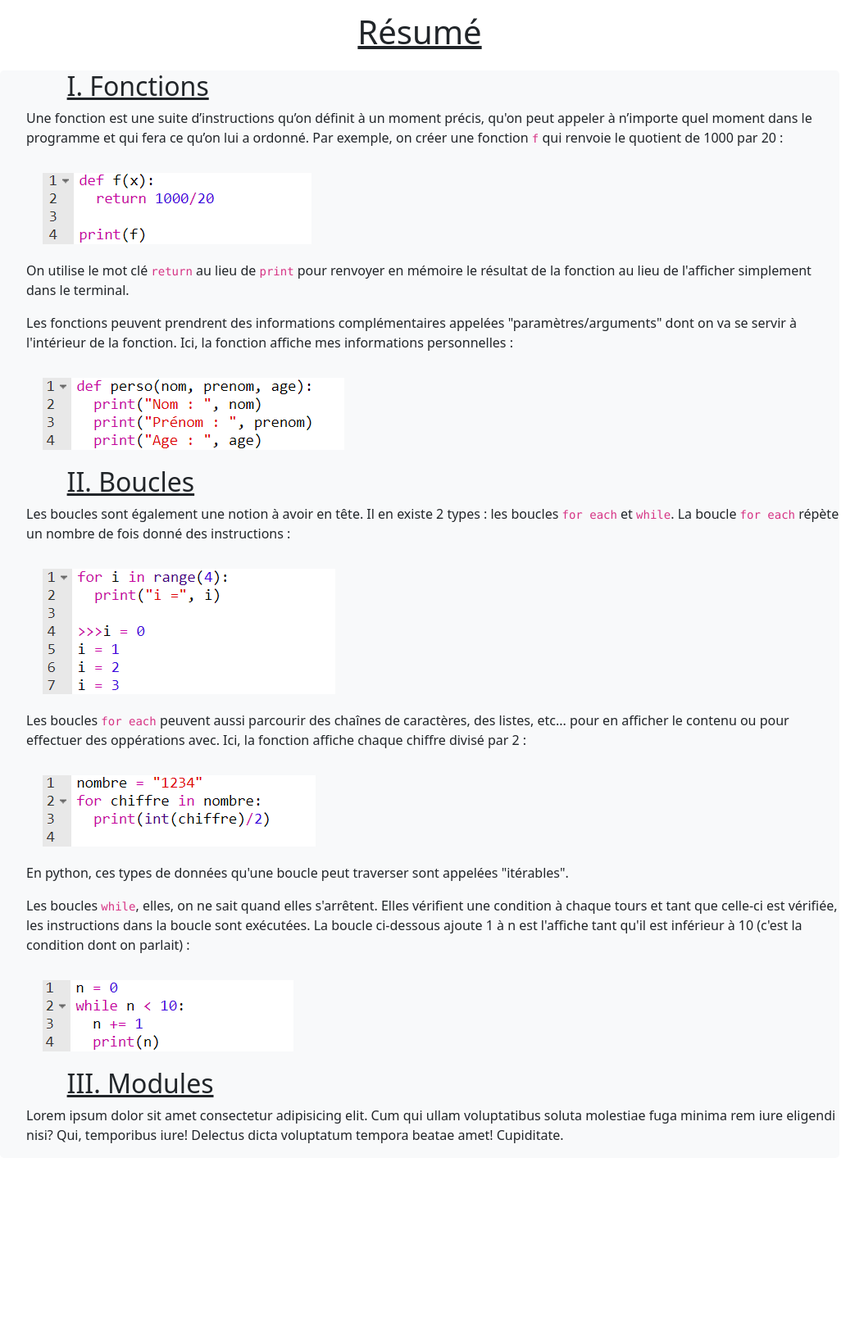
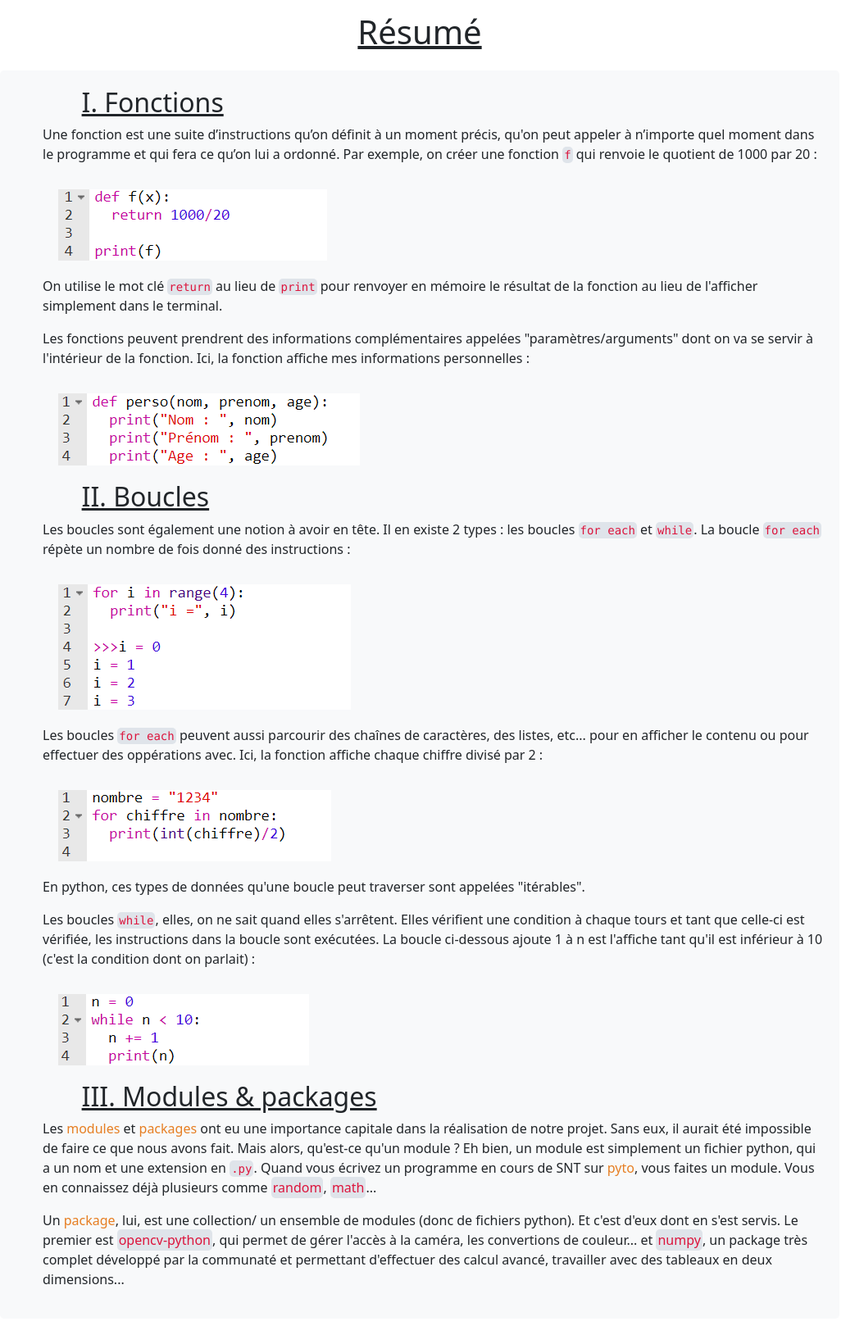
Before and after one commit to KataKatis/SNTExpose, a PHP site: page /Resume.html in a window 1280 px wide. Shown: the part 50-1679 px from the top of the page at 82% size, without its empty margins (128-1182 px from the left). Before the commit the page ends 1445 px from the top, so only its background shows below. Run offline with PHP 8.4, Linux system fonts and the light colour scheme; some libraries are stand-ins or nearby versions.

Commit message:
modifs resume modules + mise en forme lien / codespan

```diff
--- a/Resume.html
+++ b/Resume.html
@@ -36,29 +36,30 @@
         <main>
             <div class="resume-box">
                 <h1 class="titre"><u>Résumé</u></h1>
-                <div class="contenere">
+                <div class="contenere padding">
                     <ol class="listes">
                         <li>
                             <h2 class="sous-titre"><u>I. Fonctions</u></h2>
-                            <p>Une fonction est une suite d’instructions qu’on définit à un moment précis, qu'on peut appeler à n’importe quel moment dans le programme et qui fera ce qu’on lui a ordonné. Par exemple, on créer une fonction <code>f</code> qui renvoie le quotient de 1000 par 20 : </p>
+                            <p>Une fonction est une suite d’instructions qu’on définit à un moment précis, qu'on peut appeler à n’importe quel moment dans le programme et qui fera ce qu’on lui a ordonné. Par exemple, on créer une fonction <code class="codespan">f</code> qui renvoie le quotient de 1000 par 20 : </p>
                             <img src="Images/python.png" class="image_resume">
-                            <p>On utilise le mot clé <code>return</code> au lieu de <code>print</code> pour renvoyer en mémoire le résultat de la fonction au lieu de l'afficher simplement dans le terminal.</p>
+                            <p>On utilise le mot clé <code class="codespan">return</code> au lieu de <code class="codespan">print</code> pour renvoyer en mémoire le résultat de la fonction au lieu de l'afficher simplement dans le terminal.</p>
                             <p>Les fonctions peuvent prendrent des informations complémentaires appelées "paramètres/arguments" dont on va se servir à l'intérieur de la fonction. Ici, la fonction affiche mes informations personnelles : </p>
                             <img src="Images/python2.png" class="image_resume">
                         </li>
                         <li>
                             <h2 class="sous-titre"><u>II. Boucles</u></h2>
-                            <p>Les boucles sont également une notion à avoir en tête. Il en existe 2 types : les boucles <code>for each</code> et <code>while</code>. La boucle <code>for each</code> répète un nombre de fois donné des instructions : </p>
+                            <p>Les boucles sont également une notion à avoir en tête. Il en existe 2 types : les boucles <code class="codespan">for each</code> et <code class="codespan">while</code>. La boucle <code class="codespan">for each</code> répète un nombre de fois donné des instructions : </p>
                             <img src="Images/python3.png" class="image_resume">
-                            <p>Les boucles <code>for each</code> peuvent aussi parcourir des chaînes de caractères, des listes, etc... pour en afficher le contenu ou pour effectuer des oppérations avec. Ici, la fonction affiche chaque chiffre divisé par 2 : </p>
+                            <p>Les boucles <code class="codespan">for each</code> peuvent aussi parcourir des chaînes de caractères, des listes, etc... pour en afficher le contenu ou pour effectuer des oppérations avec. Ici, la fonction affiche chaque chiffre divisé par 2 : </p>
                             <img src="Images/python4.png" class="image_resume">
                             <p>En python, ces types de données qu'une boucle peut traverser sont appelées "itérables". </p>
-                            <p>Les boucles <code>while</code>, elles, on ne sait quand elles s'arrêtent. Elles vérifient une condition à chaque tours et tant que celle-ci est vérifiée, les instructions dans la boucle sont exécutées. La boucle ci-dessous ajoute 1 à n est l'affiche tant qu'il est inférieur à 10 (c'est la condition dont on parlait) : </p>
+                            <p>Les boucles <code class="codespan">while</code>, elles, on ne sait quand elles s'arrêtent. Elles vérifient une condition à chaque tours et tant que celle-ci est vérifiée, les instructions dans la boucle sont exécutées. La boucle ci-dessous ajoute 1 à n est l'affiche tant qu'il est inférieur à 10 (c'est la condition dont on parlait) : </p>
                             <img src="Images/python5.png" class="image_resume">
                         </li>
                         <li>
-                            <h2 class="sous-titre"><u>III. Modules</u></h2>
-                            <p>Lorem ipsum dolor sit amet consectetur adipisicing elit. Cum qui ullam voluptatibus soluta molestiae fuga minima rem iure eligendi nisi? Qui, temporibus iure! Delectus dicta voluptatum tempora beatae amet! Cupiditate.</p>
+                            <h2 class="sous-titre"><u>III. Modules & packages</u></h2>
+                            <p>Les <a class="lien" href="https://python.doctor/page-python-modules-package-module-cours-debutants-informatique-programmation">modules</a> et <a class="lien" href="https://python.doctor/page-python-modules-package-module-cours-debutants-informatique-programmation">packages</a> ont eu une importance capitale dans la réalisation de notre projet. Sans eux, il aurait été impossible de faire ce que nous avons fait. Mais alors, qu'est-ce qu'un module ? Eh bien, un module est simplement un fichier python, qui a un nom et une extension en <code class="codespan">.py</code>. Quand vous écrivez un programme en cours de SNT sur <a class="lien" href="https://pyto.app/">pyto</a>, vous faites un module. Vous en connaissez déjà plusieurs comme <a class="codespan" href="https://docs.python.org/3/library/random.html">random</a>, <a class="codespan" href="https://docs.python.org/3/library/math.html">math</a>... </p>
+                            <p>Un <a class="lien" href="https://python.doctor/page-python-modules-package-module-cours-debutants-informatique-programmation">package</a>, lui, est une collection/ un ensemble de modules (donc de fichiers python). Et c'est d'eux dont en s'est servis. Le premier est <a class="codespan" href="https://opencv.org/">opencv-python</a>, qui permet de gérer l'accès à la caméra, les convertions de couleur... et <a class="codespan" href="https://numpy.org/">numpy</a>, un package très complet développé par la communaté et permettant d'effectuer des calcul avancé, travailler avec des tableaux en deux dimensions...</p>
                         </li>
                     </ol>
                 </div>
--- a/style.css
+++ b/style.css
@@ -50,6 +50,18 @@
     margin-left: 2%;
 }
 
+.codespan {
+    color: crimson;
+    background-color: #dfe4ea;
+    padding: 2px;
+    border-radius: 5px;
+    text-decoration: none;
+}
+
+.codespan:hover {
+    color: crimson;
+}
+
 /* Activite */
 
 .padding {
```
